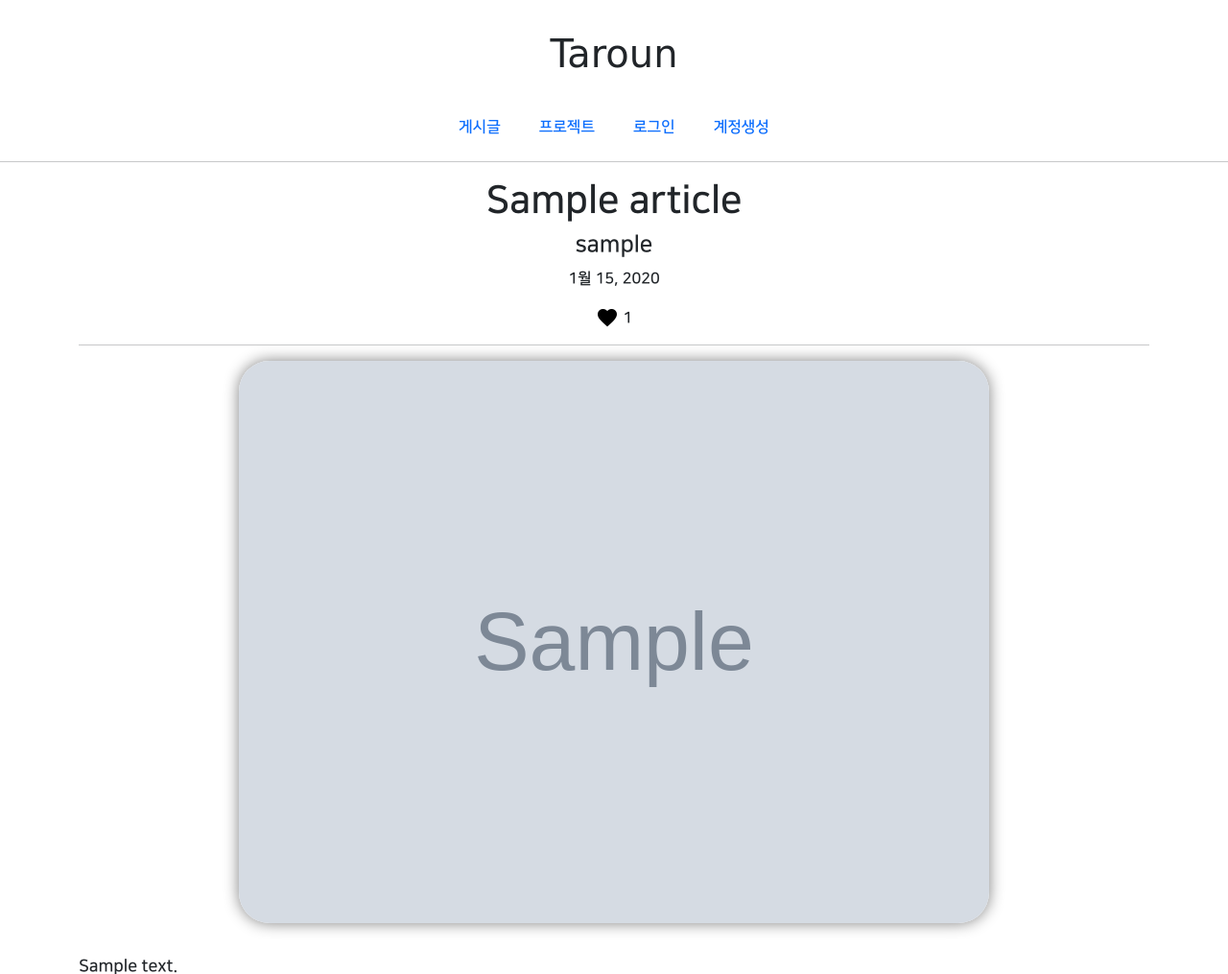
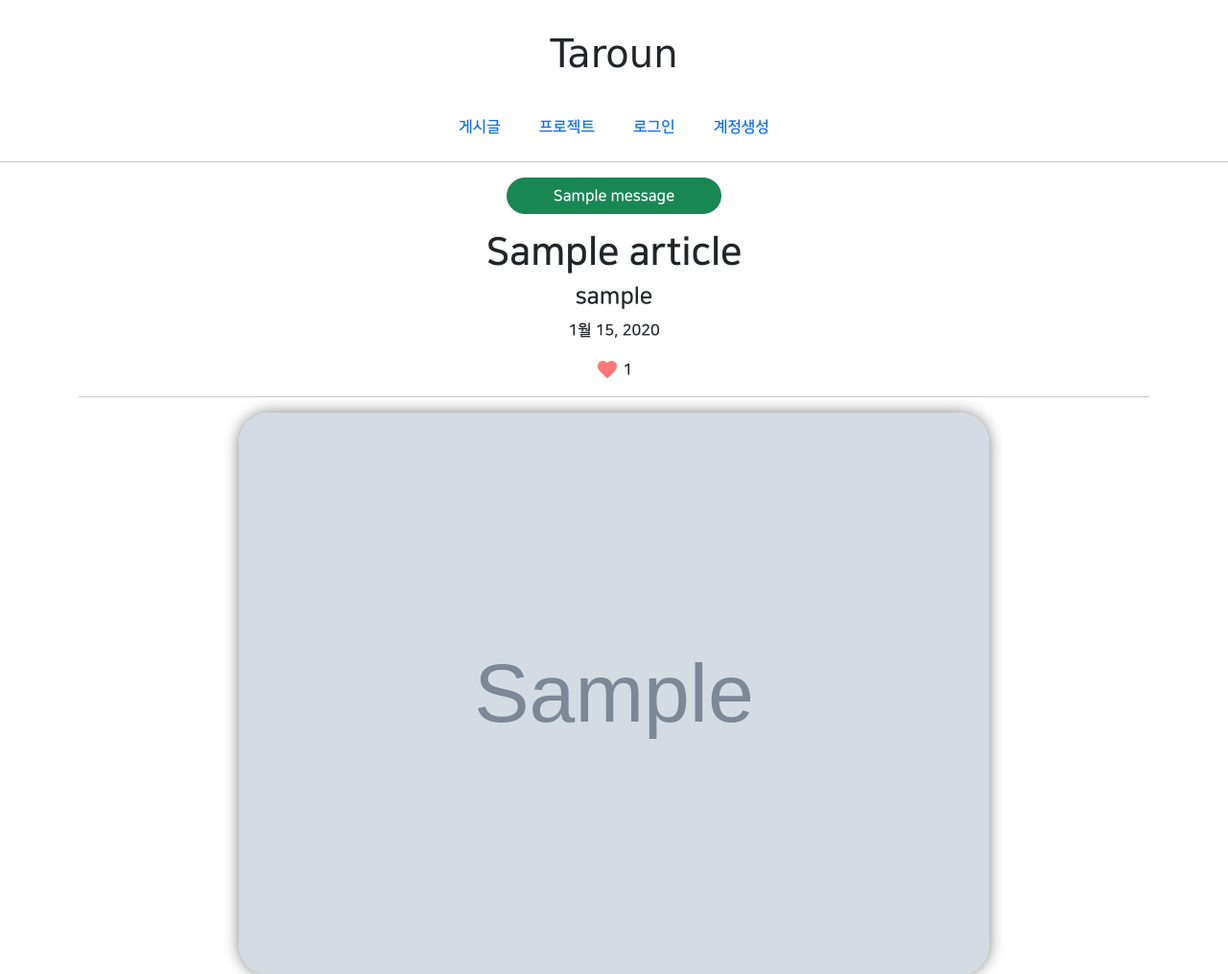
Before and after one commit to taroun/new_1ban, a Django app: page /articles/detail/1 in a window 1280 px wide. Shown: the top 1015 px of the page at 96% size. Run offline with Django 3.2, Linux system fonts and the light colour scheme; tables that the repository leaves empty hold one stand-in row (values such as "Sample post"); grey boxes marked "Sample" are stand-in pictures; one stand-in notice (Sample message) is shown; parts of the project's set-up code (start-up, migrations or seed data) failed here and were passed over; some libraries are stand-ins or nearby versions; some web fonts are replaced.

Commit message:
8/25 new 1ban commit 2

```diff
--- a/articleapp/templates/articleapp/detail.html
+++ b/articleapp/templates/articleapp/detail.html
@@ -10,7 +10,7 @@
             <div>
                 <a href="{% url 'likeapp:article_like' article_pk=target_article.pk %}"
                    class="material-icons"
-                   style="vertical-align: middle;">
+                   style="vertical-align: middle; color: #f77">
                     favorite
                 </a>
                 <span style="vertical-align: middle;">
--- a/likeapp/views.py
+++ b/likeapp/views.py
@@ -1,3 +1,4 @@
+from django.contrib import messages
 from django.contrib.auth.decorators import login_required
 from django.http import HttpResponseRedirect
 from django.shortcuts import render
@@ -21,13 +22,14 @@ class LikeArticleView(RedirectView):
                                                article=article)
 
         if likeRecord.exists():
+            messages.add_message(request, messages.ERROR, '좋아요는 한번만 가능합니다.')
             return HttpResponseRedirect(reverse('articleapp:detail', kwargs={'pk':kwargs['article_pk']}))
         else:
             LikeRecord(user=user, article=article).save()
 
         article.like += 1
         article.save()
-
+        messages.add_message(request, messages.SUCCESS, '좋아요가 반영 되었습니다.')
         return super().get(request, *args, **kwargs)
 
     def get_redirect_url(self, *args, **kwargs):
--- a/templates/base.html
+++ b/templates/base.html
@@ -6,6 +6,15 @@
 {% include 'header.html' %}
 
 <hr>
+
+{% for message in messages %}
+    <div class="text-center">
+        <div class="btn btn-success rounded-pill px-5">
+            {{ message }}
+        </div>
+    </div>
+
+{% endfor %}
 
 {% block content %}
 {% endblock %}
```
